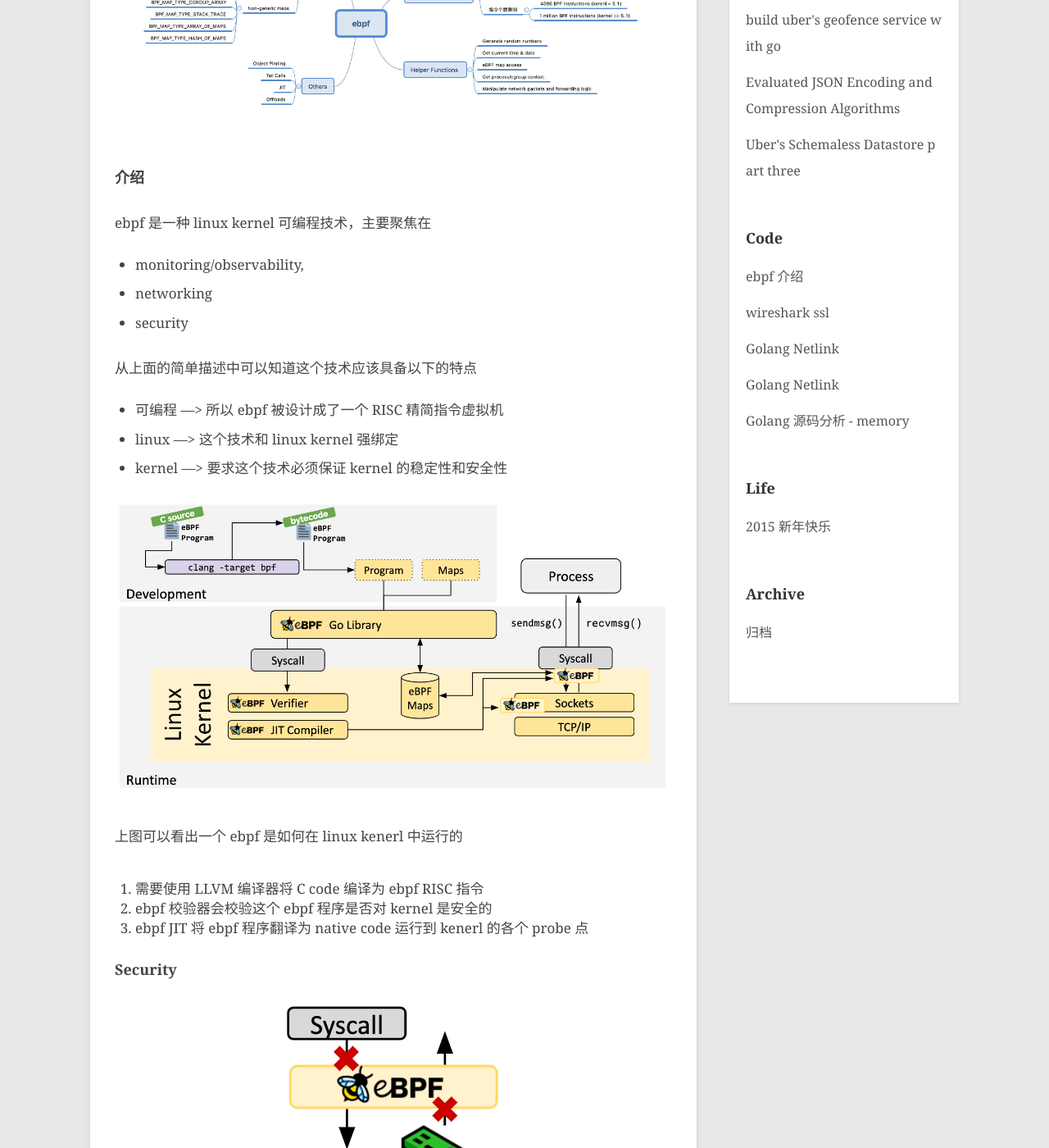
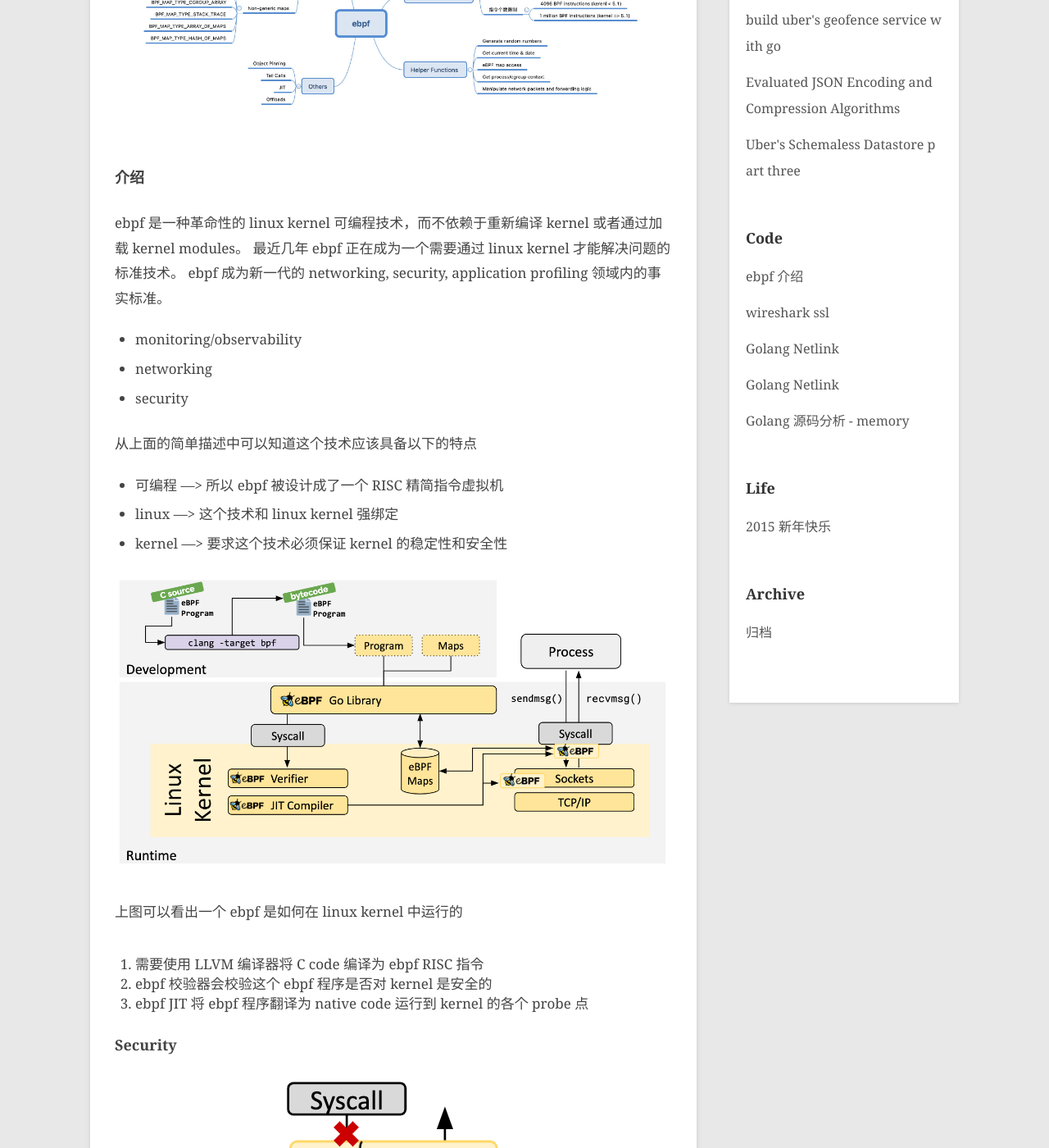
Before and after one commit to hushi55/hushi55.github.io, a Jekyll site: the page built from _posts/code/2021-04-01-ebpf-introduction-1.md, in a window 1280 px wide and 1400 px high, scrolled down 610 px. Shown: the whole window at 82% size. Built offline with Jekyll 4.4.1, drawn with Linux system fonts in a browser that asks for light colours; comment, search, counter and statistics services are not loaded; some of the changed text lies outside the part shown.

Commit message:
finish ebpf intro

```diff
--- a/_posts/code/2021-04-01-ebpf-introduction-1.md
+++ b/_posts/code/2021-04-01-ebpf-introduction-1.md
@@ -14,9 +14,11 @@ cilium 项目，cilium 在 kubernetes 中体现出来优势太明显了，因此
 ![](/images/ebpf/ebpf-introduction.png)
 
 ### 介绍
-ebpf 是一种 linux kernel 可编程技术，主要聚焦在
+ebpf 是一种革命性的 linux kernel 可编程技术，而不依赖于重新编译 kernel 或者通过加载 kernel modules。
+最近几年 ebpf 正在成为一个需要通过 linux kernel 才能解决问题的标准技术。
+ebpf 成为新一代的 networking, security, application profiling 领域内的事实标准。
 
-- monitoring/observability,
+- monitoring/observability
 - networking
 - security
 
@@ -28,11 +30,11 @@ ebpf 是一种 linux kernel 可编程技术，主要聚焦在
 
 ![](/images/ebpf/ebpf-runtime.png)
 
-上图可以看出一个 ebpf 是如何在 linux kenerl 中运行的
+上图可以看出一个 ebpf 是如何在 linux kernel 中运行的
 
 1. 需要使用 LLVM 编译器将 C code 编译为 ebpf RISC 指令
 2. ebpf 校验器会校验这个 ebpf 程序是否对 kernel 是安全的
-3. ebpf JIT 将 ebpf 程序翻译为 native code 运行到 kenerl 的各个 probe 点
+3. ebpf JIT 将 ebpf 程序翻译为 native code 运行到 kernel 的各个 probe 点
 
 ### Security
 ![](/images/ebpf/intro_security-e714bea99d4351c1097477e8920d94ec.png)
@@ -43,11 +45,18 @@ ebpf 是一种 linux kernel 可编程技术，主要聚焦在
 ### Tracing & Profiling
 ![](/images/ebpf/intro_tracing-ffa5e3fa3407ecb445b1549f85f590f5.png)
 
+通过 ebpf 能够 trace kernel 和 用户态的所有行为，这样可以在系统层面和用户应用层面提供一个系统的诊断。
+
 ### Networking
 ![](/images/ebpf/intro_networking-46255f740daa161407f59190a8774e9a.png)
 
+借助 ebpf 的 kernel 可编程性，能够非常方便和高性能完成网络协议解析，这样非常适合 networking 领域。
+
 ### Observability & Monitoring
 ![](/images/ebpf/intro_observability-fcba5bd29e9179954764bb0ee9385905.png)
+
+ebpf 在可见性领域可以不在依赖操作系统的静态数据导入，而是可以在 kernel 内部自定义收集各种统计数据。
+可以大大提高可见性的深度。
 
 
 ## 参考
```
